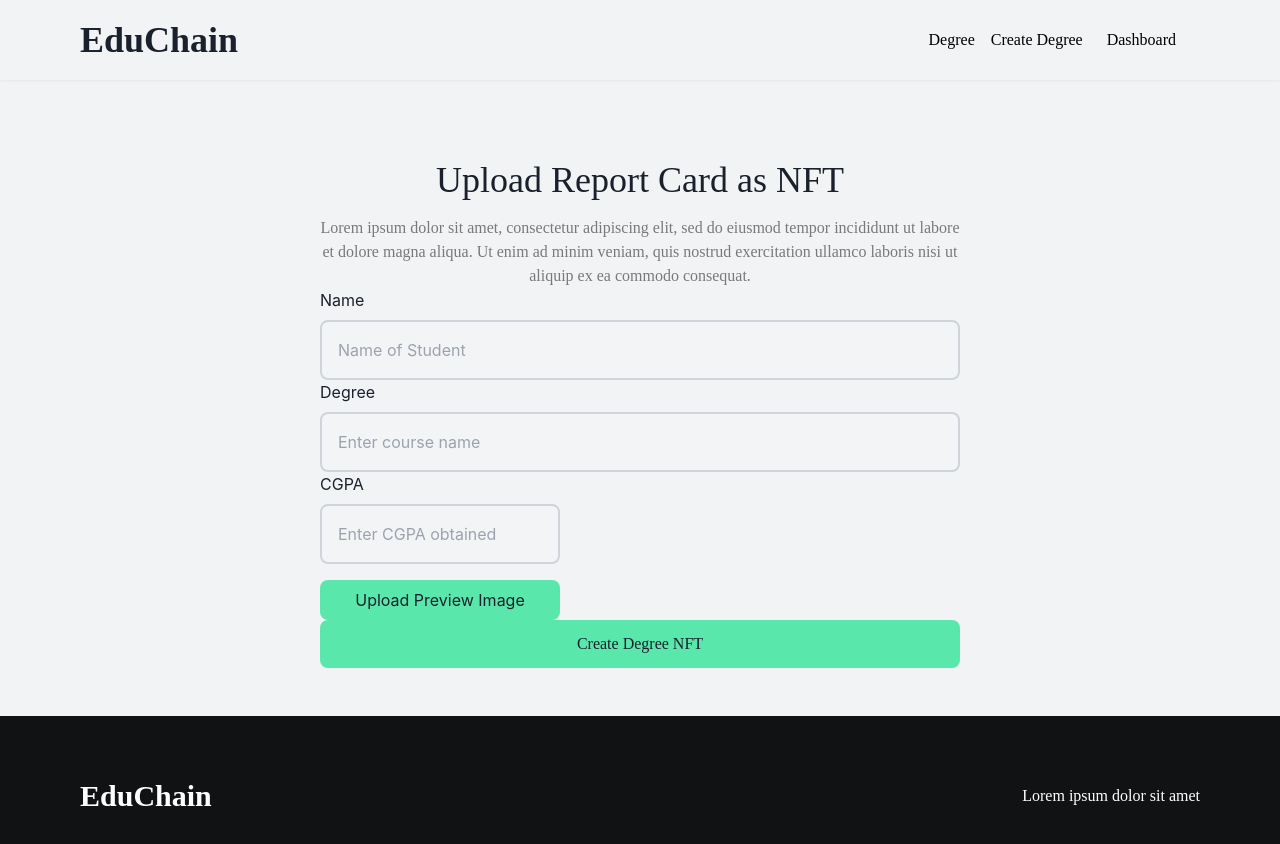
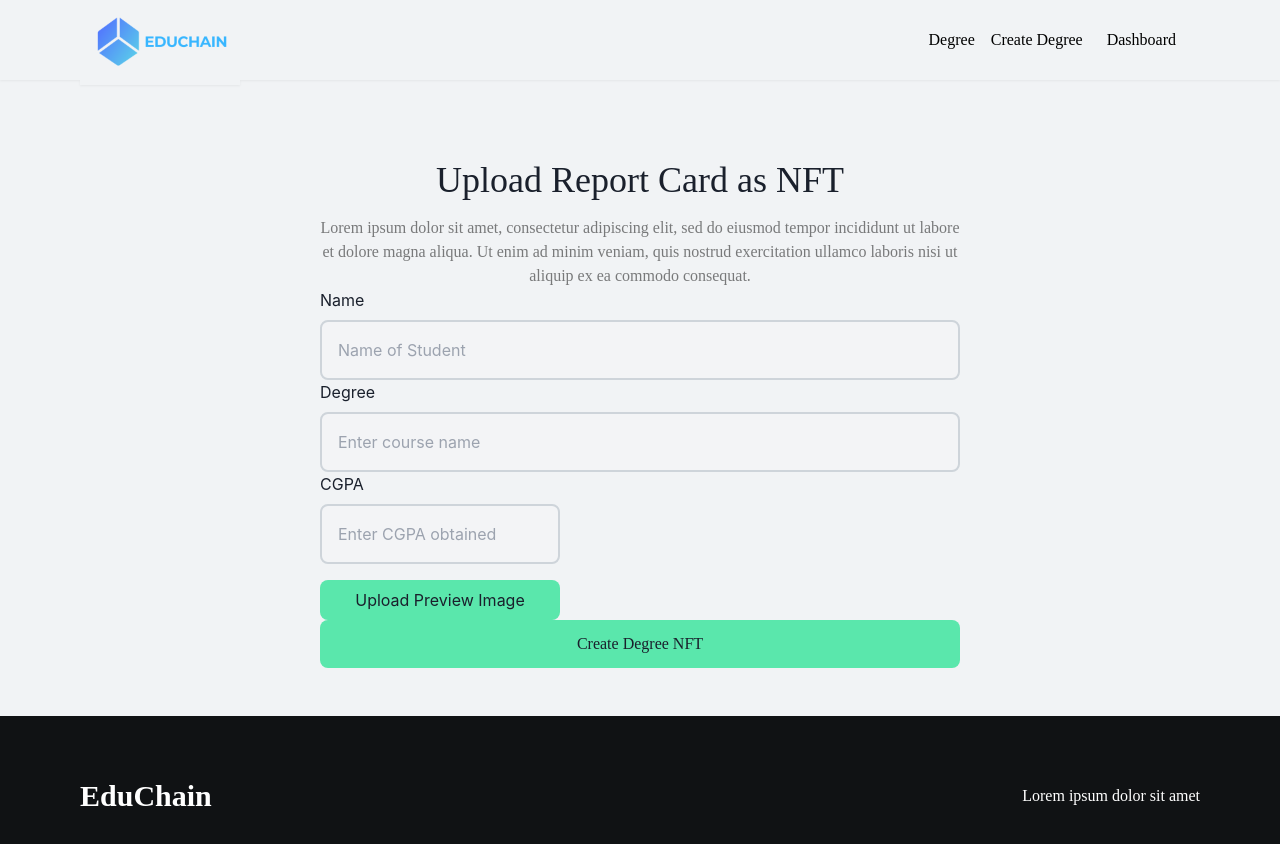
Before and after one commit to vedant-11/educhain, a Next.js app: page /create-nft in a window 1280 px wide. Shown: the top 844 px of the page. Built offline with nearby package versions, Linux system fonts and the light colour scheme; what ipfs-http-client would draw is missing.

Commit message:
added logo

```diff
--- a/pages/_app.js
+++ b/pages/_app.js
@@ -5,7 +5,9 @@ import { DAppProvider } from "@usedapp/core";
 import ConnectButton from "../components/ConnectButton";
 import { ChakraProvider } from "@chakra-ui/react";
 // import { Button, ButtonGroup } from "@chakra-ui/react";
+import Image from "next/image";
 import Footer from "../components/Footer";
+import logo from "../assets/logo.png";
 
 import { useDisclosure } from "@chakra-ui/react";
 import {
@@ -25,7 +27,9 @@ function MyApp({ Component, pageProps }) {
     <div>
       <nav className=" drop-shadow-sm z-50 bg-[#F1F3F5] px-20 h-20 sm:px-2 flex flex-row justify-between items-center fixed w-screen ">
         <Link href="/">
-          <p className="text-4xl font-semibold poppins">EduChain</p>
+          <span className="w-40">
+            <Image src={logo} alt="" layout="responsive" />
+          </span>
         </Link>
         <div className=" poppins font-medium flex flex-row items-center justify-center ">
           <Link href="/collection">
--- a/pages/collection.jsx
+++ b/pages/collection.jsx
@@ -8,7 +8,6 @@ import AudioPlayer from "react-h5-audio-player";
 import "react-h5-audio-player/lib/styles.css";
 
 import NFTMarketplace from "../artifacts/contracts/NFTMarketplace.sol/NFTMarketplace.json";
-import Image from "next/image";
 
 export default function Collection() {
   const [nfts, setNfts] = useState([]);
--- a/pages/index.js
+++ b/pages/index.js
@@ -79,8 +79,8 @@ export default function Home() {
     return (
       <>
         <section className="w-screen min-h-screen flex flex-row  mx-20 items-center sm:flex-col-reverse sm:flex sm:mx-2 ">
-          <article className="flex flex-col w-1/3 h-full mt-20 sm:mt-20 sm:w-full   ">
-            <h2 className="font-poppins  text-5xl font-extrabold mt-24 sm:mt-16 sm:text-center "></h2>
+          <article className="flex flex-col w-1/3 h-full sm:mt-20 sm:w-full   ">
+            <h2 className="font-poppins  text-5xl font-extrabold mt-20 sm:mt-16 sm:text-center "></h2>
             <p className="my-10 text-lg text-black sm:text-center">
               connecting artists and fans all around the world
             </p>
@@ -93,7 +93,7 @@ export default function Home() {
             </div>
           </article>
 
-          <div className="w-1/3 sm:w-full sm:ml-2 mt-40 ml-32  h-3/4">
+          <div className="w-1/3 sm:w-full sm:ml-2 mt-20 ml-32  h-3/4">
             <Image src={hero} layout="responsive" />
           </div>
         </section>
```
Also changed, not shown: assets/logo.png (added).
